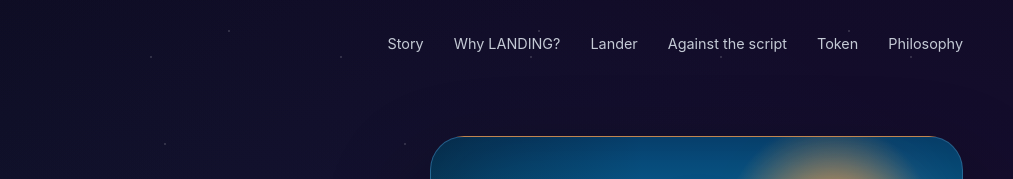
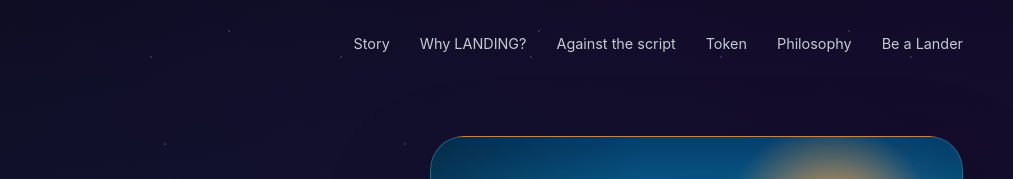
Before and after one commit to michelescalini-sketch/landing-coin, a website: page docs/index.html in a window 1280 px wide. Shown: the top 179 px of the page, 267-1280 px from the left. Drawn offline with Linux system fonts and the light colour scheme.

Commit message:
Move Be a Lander nav link to end

```diff
--- a/docs/index.html
+++ b/docs/index.html
@@ -766,10 +766,10 @@ footer strong {
   <div class="navlinks">
     <a href="#story">Story</a>
     <a href="#why-own">Why LANDING?</a>
-    <a href="lander.html">Lander</a>
     <a href="#against-the-script">Against the script</a>
     <a href="#token">Token</a>
     <a href="#philosophy">Philosophy</a>
+    <a href="lander.html">Be a Lander</a>
   </div>
 </nav>
 
```
